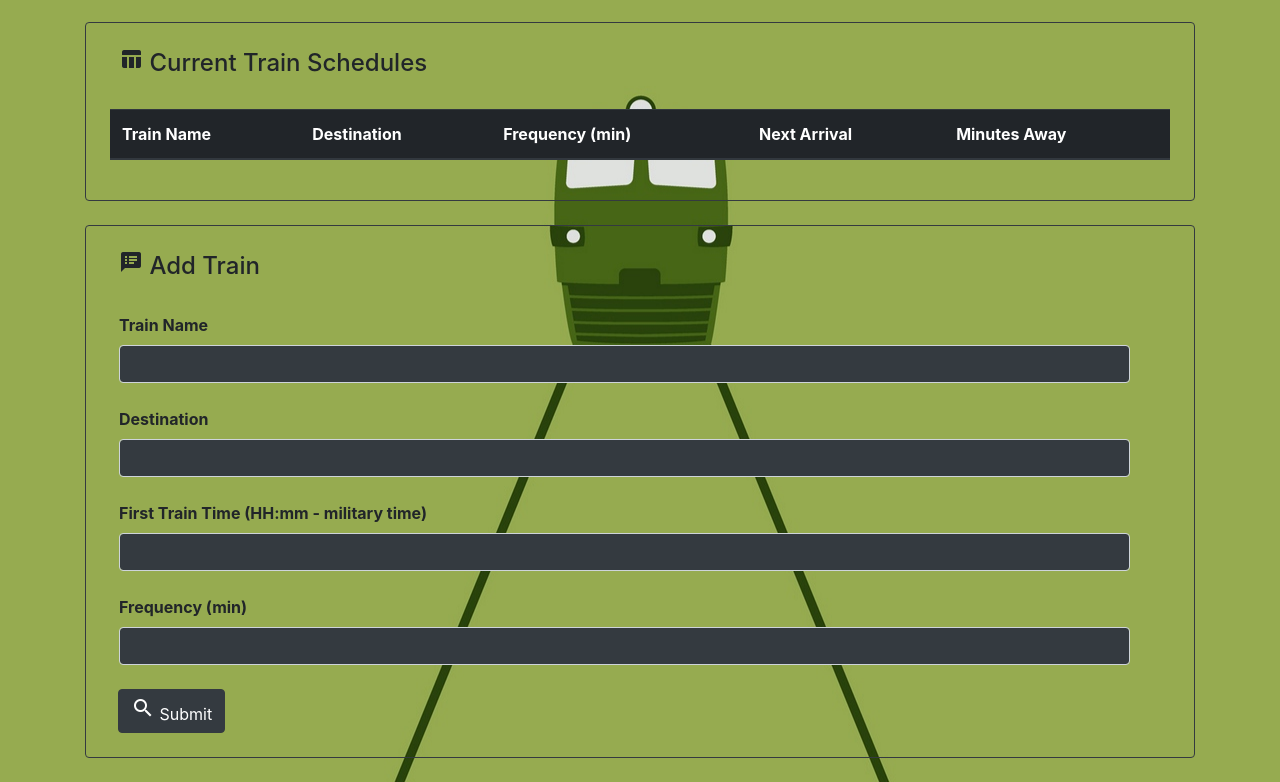
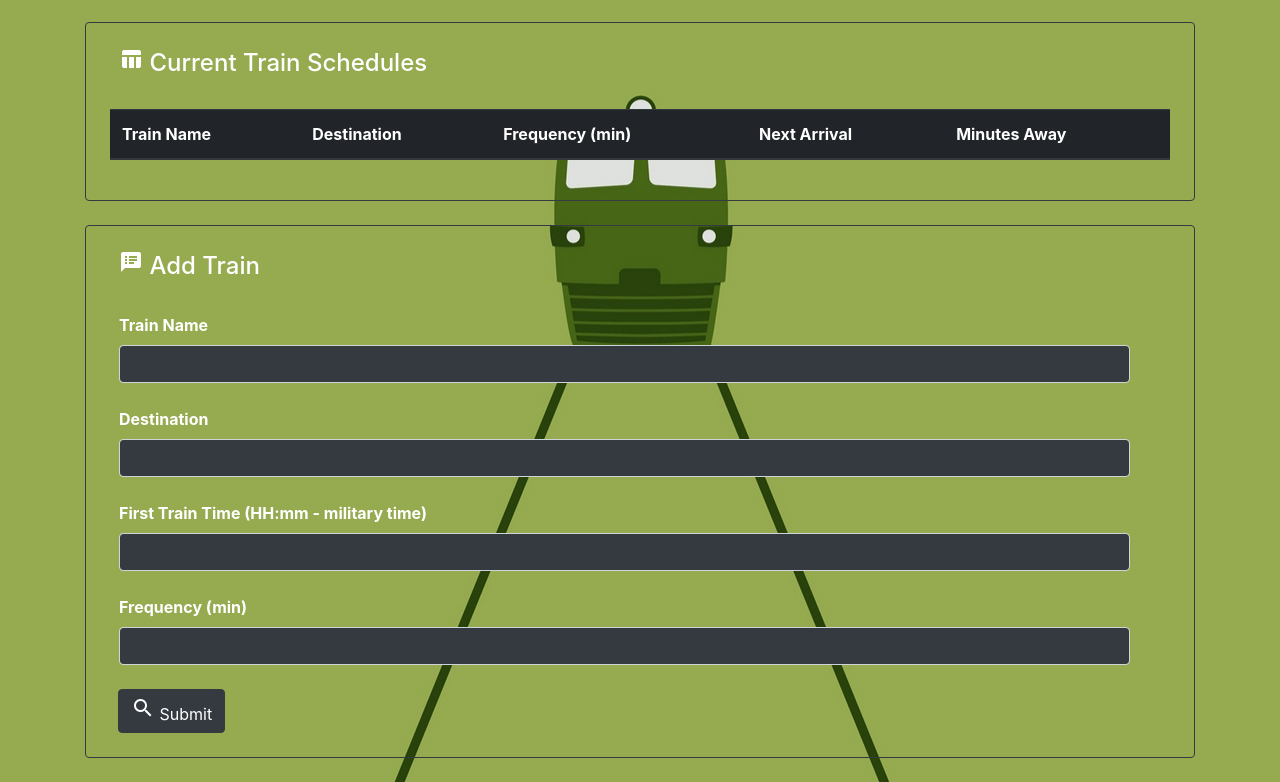
Before and after one commit to joliver017/Train-Times, a plain HTML site: page index.html in a window 1280 px wide. Shown: the part 148-930 px from the top of the page. Drawn offline with nearby package versions, Linux system fonts and the light colour scheme; some packages are replaced by stand-ins of ours; no server answers; a script that the page names is missing.

Commit message:
more styling

```diff
--- a/index.html
+++ b/index.html
@@ -27,7 +27,7 @@
         <!-- Container for the fields -->
         <div class="container border border-dark rounded p-4 mb-4">
             <div class="row pl-4 mb-4">
-                <h4><i class="material-icons">table_chart</i> Current Train Schedules</h4>
+                <h4 class="text-white"><i class="material-icons">table_chart</i> Current Train Schedules</h4>
             </div>
 
             <table class="table table-dark table-striped">
@@ -50,7 +50,7 @@
         <!-- Separate container for Field Inputs -->
         <div class="container border border-dark rounded p-4 mb-4">
                 <div class="row pl-4 mb-4">
-                        <h4><i class="material-icons">speaker_notes
+                        <h4 class="text-white"><i class="material-icons">speaker_notes
                         </i> Add Train</h4>
                 </div>
 
@@ -58,7 +58,7 @@
             <form id="fields">
                 <!-- Train Name field -->
                 <div class="row pl-4">
-                <label for="search-term" class="font-weight-bold">Train Name</label>
+                <label for="search-term" class="font-weight-bold text-white">Train Name</label>
                 </div>
                 <div class="row pl-4 pr-4 mr-3">
                 <input type="text" class="form-control bg-dark text-white" id="name" required>
@@ -67,7 +67,7 @@
 
                 <!-- Destination field -->
                 <div class="row pl-4">
-                <label for="search-term" class="font-weight-bold">Destination</label>
+                <label for="search-term" class="font-weight-bold text-white">Destination</label>
                 </div>
                 <div class="row pl-4 pr-4 mr-3">
                 <input type="text" class="form-control bg-dark text-white" id="destination" required>
@@ -76,7 +76,7 @@
 
                 <!-- First Train Time field -->
                 <div class="row pl-4">
-                <label for="search-term" class="font-weight-bold">First Train Time (HH:mm - military time)</label>
+                <label for="search-term" class="font-weight-bold text-white">First Train Time (HH:mm - military time)</label>
                 </div>
                 <div class="row pl-4 pr-4 mr-3">
                 <input type="text" class="form-control bg-dark text-white" id="first-train" required>
@@ -85,7 +85,7 @@
 
                 <!-- Frequency field -->
                 <div class="row pl-4">
-                <label for="search-term" class="font-weight-bold">Frequency (min)</label>
+                <label for="search-term" class="font-weight-bold text-white">Frequency (min)</label>
                 </div>
                 <div class="row pl-4 pr-4 mr-3">
                 <input type="text" class="form-control bg-dark text-white" id="frequency" required>
```
